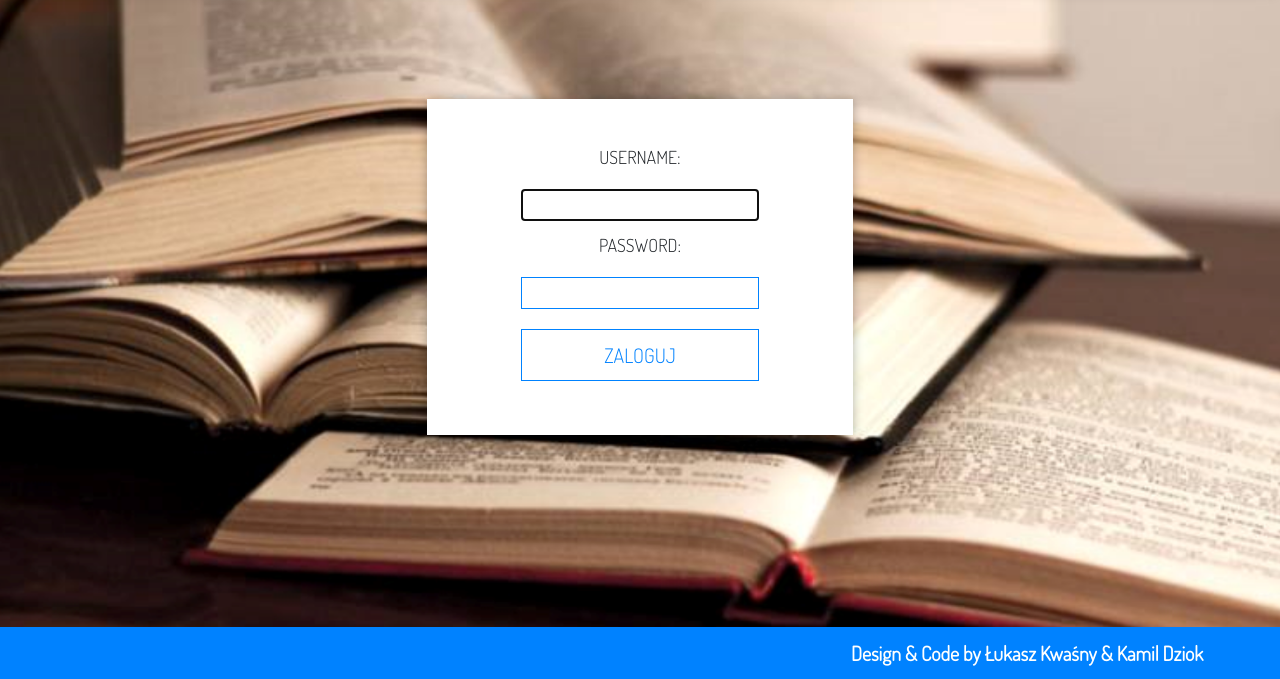
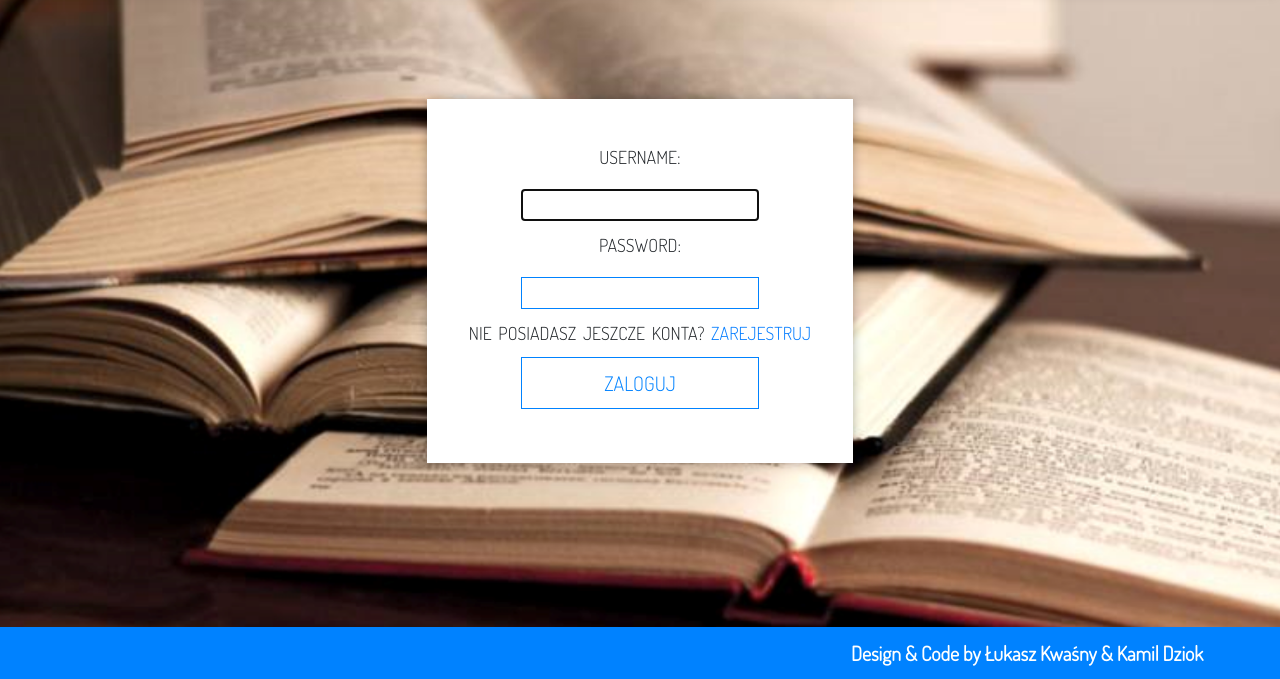
Before and after one commit to KamDziok/kursAngPy, a Django app: page /accounts/login/ in a window 1280 px wide. Shown: the part 121-800 px from the top of the page. Run offline with Django 3.2, Linux system fonts and the light colour scheme; some libraries are stand-ins or nearby versions.

Commit message:
rejestracja

```diff
--- a/templates/registration/login.html
+++ b/templates/registration/login.html
@@ -18,7 +18,7 @@
 <!--                <input type="text" name="login"/>-->
 <!--                <p>Hasło:</p>-->
 <!--                <input type="password" name="password"/>-->
-<!--                <p>Nie posiadasz jeszcze konta? <a href="{% url 'signup' %}">Zarejestruj</a></p>-->
+                <p>Nie posiadasz jeszcze konta? <a href="{% url 'signup' %}">Zarejestruj</a></p>
                 <input class="button" type="submit" name="" value="Zaloguj"/>
             </form>
         </div>
```
Also changed, not shown: db.sqlite3.
